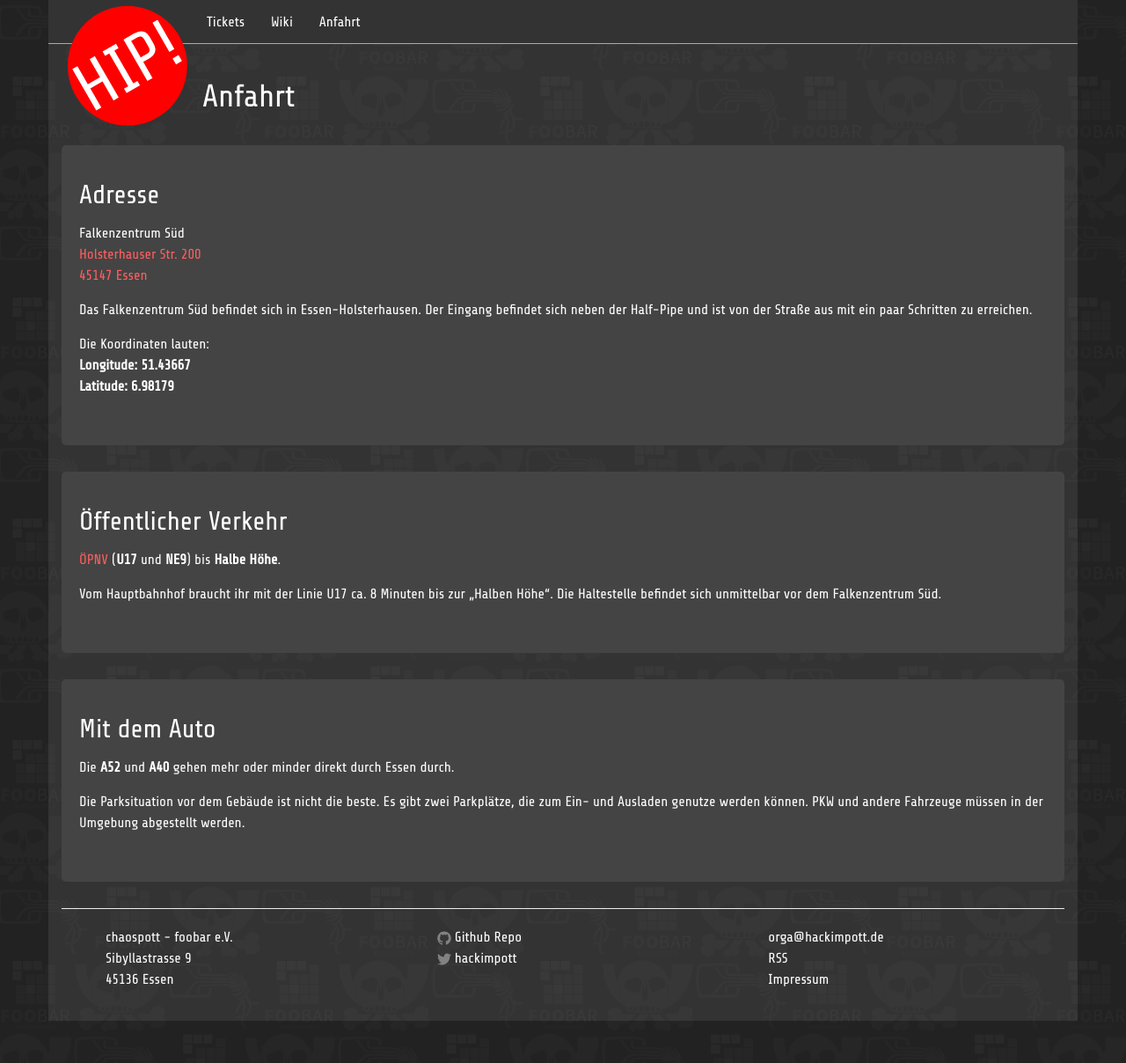
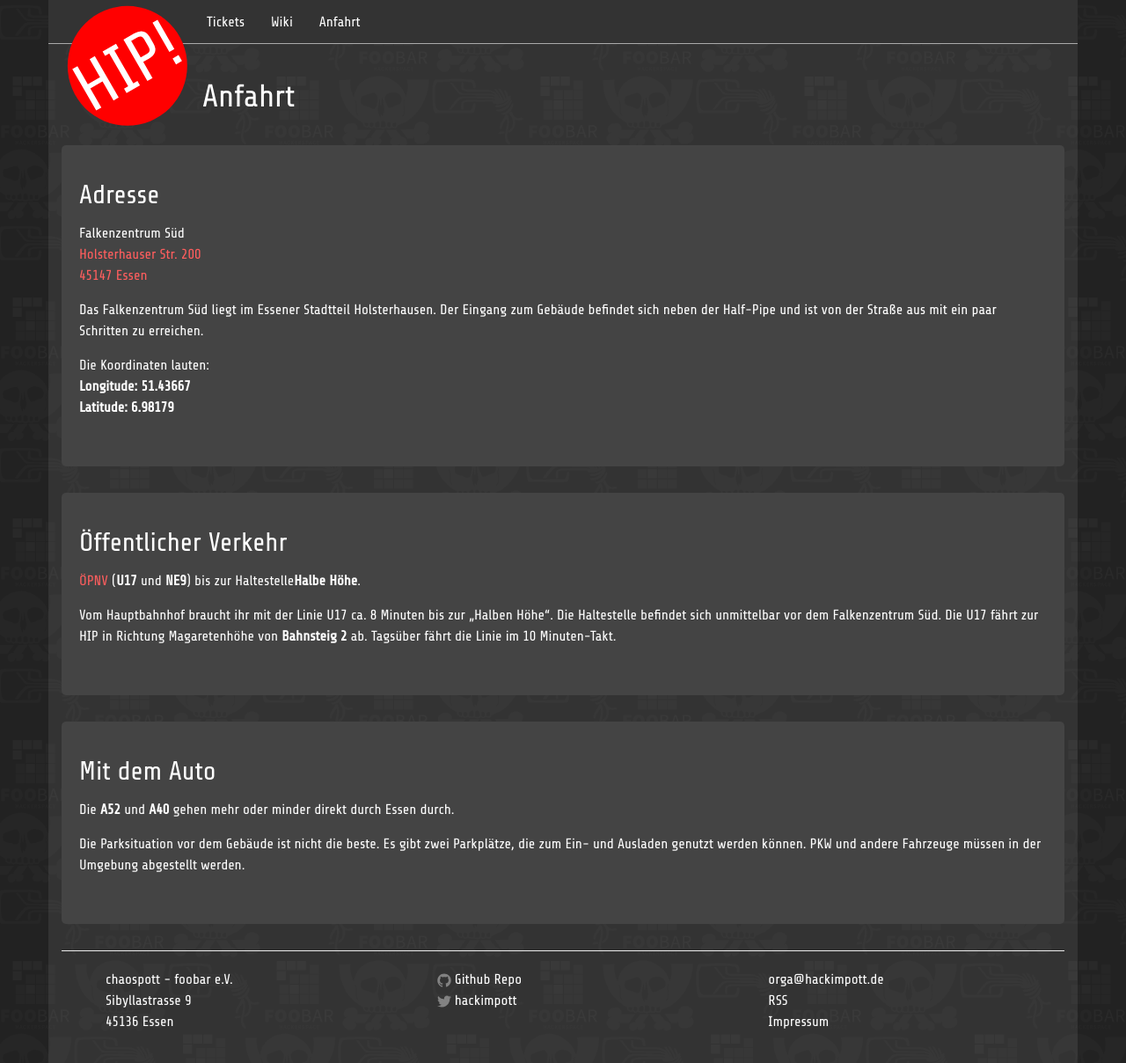
Before and after one commit to c3e/hip-site, a Jekyll site: the page built from anfahrt.html, in a window 1280 px wide and 1208 px high. Shown: the whole window at 88% size. Built offline with Jekyll 4.4.1, drawn with Linux system fonts in a browser that asks for light colours.

Commit message:
Anfahrtsbeschreibung erweitert

```diff
--- a/anfahrt.html
+++ b/anfahrt.html
@@ -18,7 +18,7 @@ layout: default
         </a>
     </p>
     <p>
-        Das Falkenzentrum Süd befindet sich in Essen-Holsterhausen. Der Eingang befindet sich neben der Half-Pipe und ist von der Straße aus mit ein paar Schritten zu erreichen.
+        Das Falkenzentrum Süd liegt im Essener Stadtteil Holsterhausen. Der Eingang zum Gebäude befindet sich neben der Half-Pipe und ist von der Straße aus mit ein paar Schritten zu erreichen.
     </p>
     <p>
         Die Koordinaten lauten:<br>
@@ -32,10 +32,12 @@ layout: default
         Öffentlicher Verkehr
     </h2>
     <p>
-        <a href="http://www.vrr.de/">ÖPNV</a> (<strong>U17</strong> und <strong>NE9</strong>) bis <strong>Halbe Höhe</strong>.
+        <a href="http://www.vrr.de/">ÖPNV</a> (<strong>U17</strong> und <strong>NE9</strong>) bis zur Haltestelle<strong>Halbe Höhe</strong>.
     </p>
     <p>
         Vom Hauptbahnhof braucht ihr mit der Linie U17 ca. 8 Minuten bis zur „Halben Höhe“. Die Haltestelle befindet sich unmittelbar vor dem Falkenzentrum Süd.
+
+        Die U17 fährt zur HIP in Richtung Magaretenhöhe von <strong>Bahnsteig 2</strong> ab. Tagsüber fährt die Linie im 10 Minuten-Takt.
     </p>
 </div>
 
@@ -47,6 +49,6 @@ layout: default
         Die <strong>A52</strong> und <strong>A40</strong> gehen mehr oder minder direkt durch Essen durch.
     </p>
     <p>
-        Die Parksituation vor dem Gebäude ist nicht die beste. Es gibt zwei Parkplätze, die zum Ein- und Ausladen genutze werden können. PKW und andere Fahrzeuge müssen in der Umgebung abgestellt werden.
+        Die Parksituation vor dem Gebäude ist nicht die beste. Es gibt zwei Parkplätze, die zum Ein- und Ausladen genutzt werden können. PKW und andere Fahrzeuge müssen in der Umgebung abgestellt werden.
     </p>
 </div>
```
